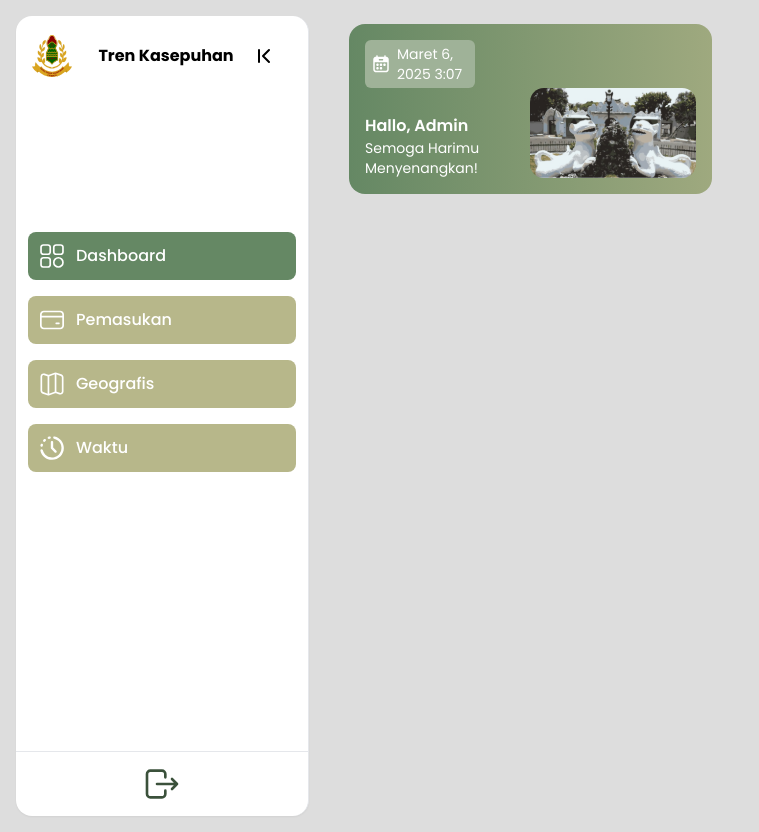
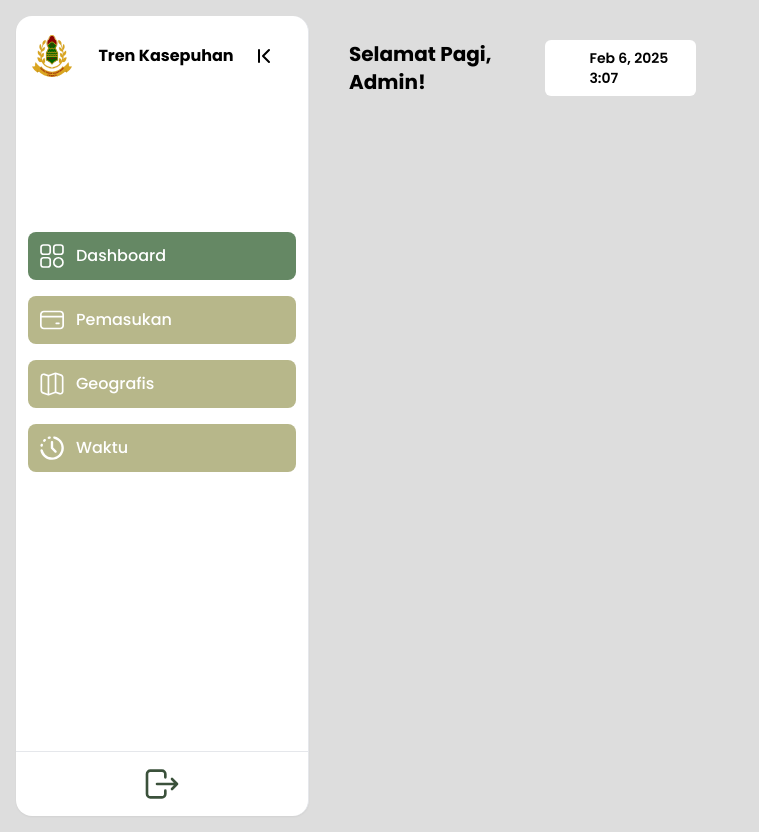
Before and after one commit to mhdanandaa/visualisasi-data, a React (Vite) app: page / in a window 1280 px wide. Shown: the whole page, without its empty margins (0-759 px from the left). Built offline with nearby package versions, Linux system fonts and the light colour scheme.

Commit message:
Memperbaiki Desain Banner

```diff
--- a/package.json
+++ b/package.json
@@ -11,8 +11,10 @@
   },
   "dependencies": {
     "@fontsource/poppins": "^5.1.1",
+    "chart.js": "^4.4.7",
     "lucide-react": "^0.474.0",
     "react": "^18.3.1",
+    "react-chartjs-2": "^5.3.0",
     "react-dom": "^18.3.1",
     "react-router-dom": "^7.1.5"
   },
--- a/src/components/Home/Banner.jsx
+++ b/src/components/Home/Banner.jsx
@@ -1,25 +1,25 @@
 import { useState } from "react";
-import imgBanner from "../../assets/BannerImg.svg";
 import dateIcon from "../../assets/DateIcon.svg";
 
 const Banner = () => {
+  const today = new Date();
+
   const getDate = () => {
-    const today = new Date();
     const monthNames = [
-      "Januari",
-      "Februari",
-      "Maret",
-      "April",
+      "Jan",
+      "Feb",
+      "Mar",
+      "Apr",
       "Mei",
-      "Juni",
-      "Juli",
-      "Agustus",
-      "September",
-      "Oktober",
-      "November",
-      "Desember",
+      "Jun",
+      "Jul",
+      "Agu",
+      "Sep",
+      "Okt",
+      "Nov",
+      "Des",
     ];
-    const month = monthNames[today.getMonth() + 1];
+    const month = monthNames[today.getMonth()];
     const year = today.getFullYear();
     const date = today.getDate();
     const hour = today.getHours();
@@ -27,23 +27,33 @@ const Banner = () => {
     return `${month} ${date}, ${year} ${hour}:${minute}`;
   };
 
+  const getTimeCategory = (hour) => {
+    // console.log("Jam saat ini:", hour)
+    if (hour >= 3 && hour < 11) {
+      return "Pagi";
+    } else if (hour >= 11 && hour < 15) {
+      return "Siang";
+    } else if (hour >= 15 && hour < 18) {
+      return "Sore";
+    } else return "Malam";
+  };
+
+  const timeCategory = getTimeCategory(today.getHours());
+
   const [currentDate, setCurrentDate] = useState(getDate());
 
   return (
-    <div className="flex-col py-4 px-4 bg-gradient-to-l from-kuning-emas/70 to bg-green-muda rounded-2xl">
-      <div className="flex items-center bg-green-date w-1/3 rounded-md px-1 py-1">
-        <img src={dateIcon} className="w-6" />
-        <h1 className="text-white font-light text-sm pl-1">{currentDate}</h1>
-      </div>
-
-      <div className="flex items-end">
-        <div className="flex-col">
-          <h1 className="text-white font-semibold">Hallo, Admin</h1>
-          <h1 className="text-white font-light text-sm">
-            Semoga Harimu Menyenangkan!
+    <div className="flex mr-4 mt-4">
+      <h1 className="text-brown-custom font-bold text-xl">
+        Selamat {timeCategory}, Admin!
+      </h1>
+      <div className="flex ml-auto ">
+        <div className="flex items-center bg-white rounded-md px-4 py-1">
+          <img src={dateIcon} className="w-6" />
+          <h1 className="text-gray-custom font-semibold text-sm pl-1">
+            {currentDate}
           </h1>
         </div>
-        <img src={imgBanner} className="ml-auto w-1/2" />
       </div>
     </div>
   );
```
Also changed, not shown: 1 other file (tests, documents, lock files or other folders).
